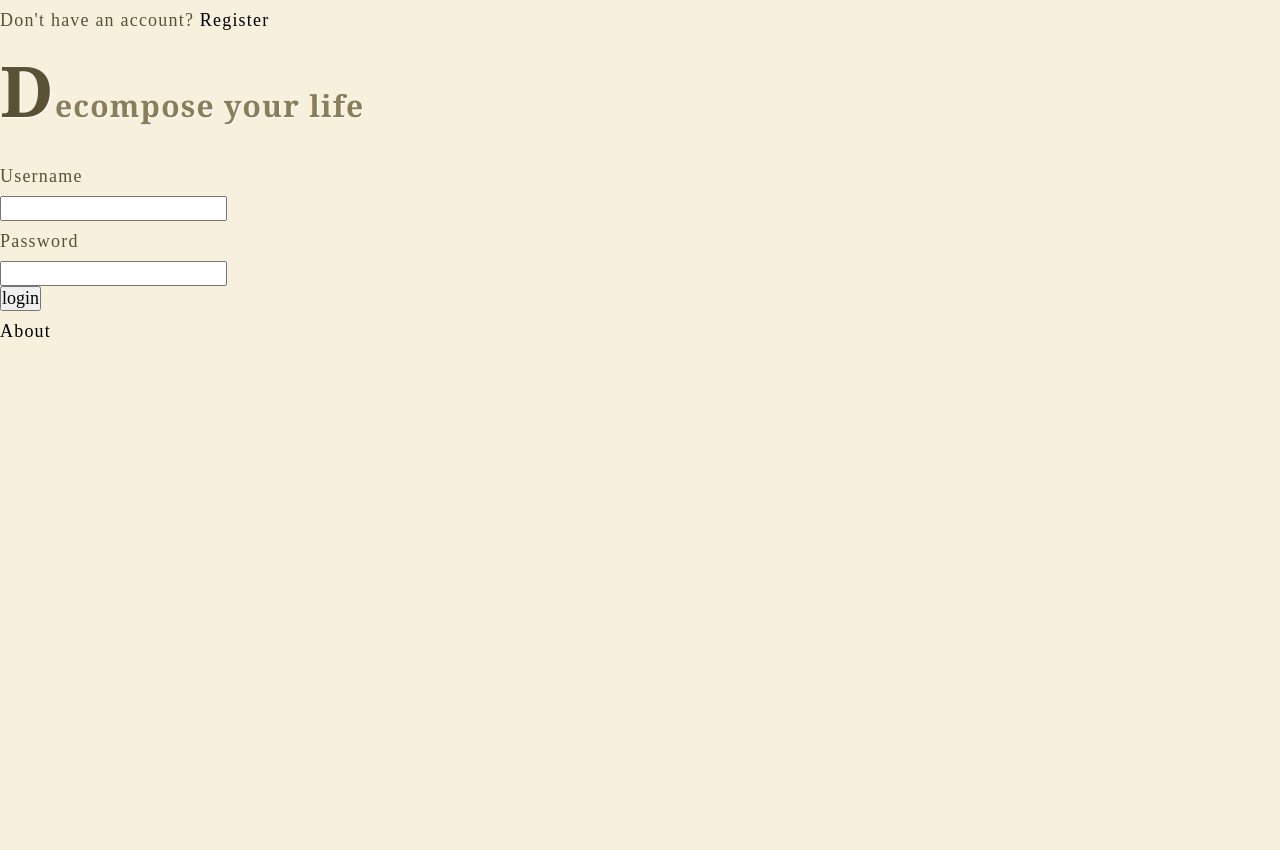
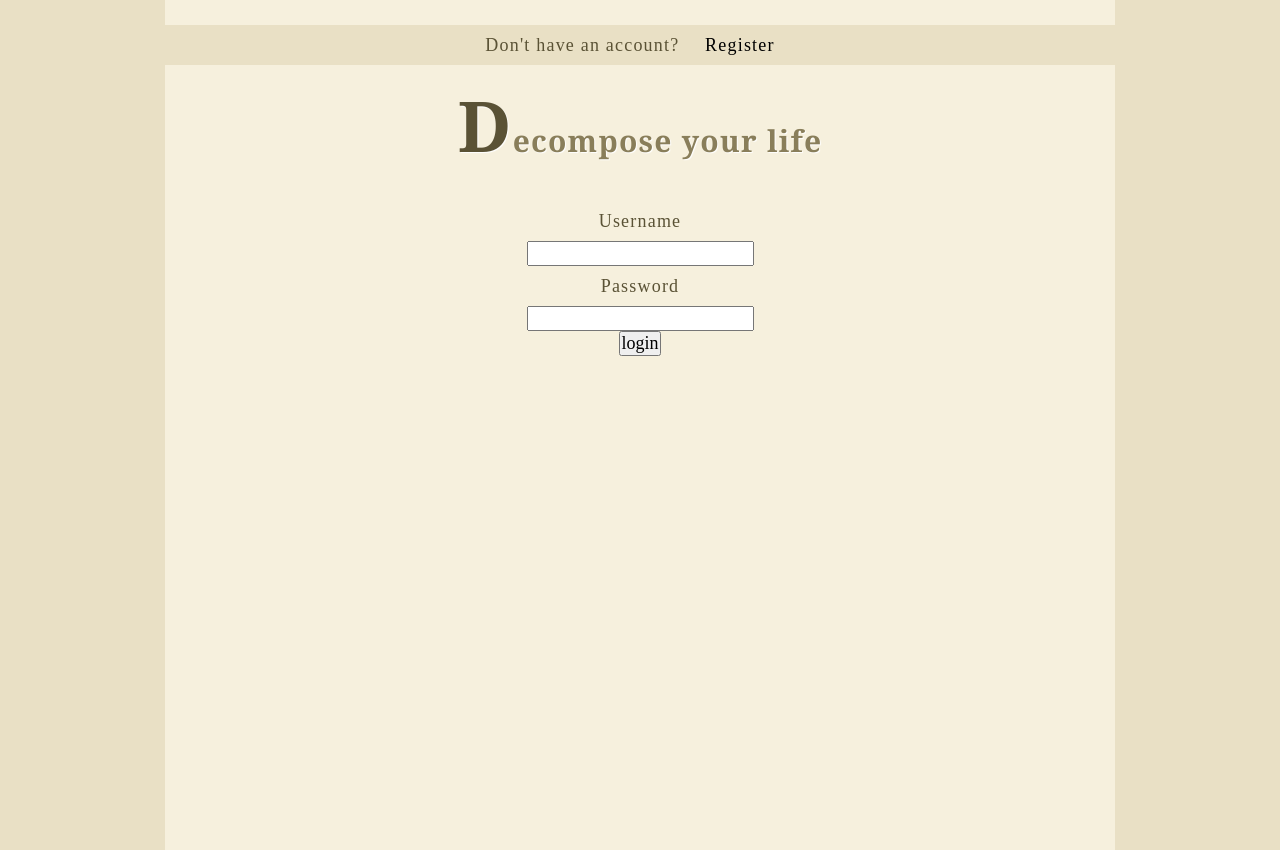
Before and after one commit to michelle/Decomposition, a Django app: page /login/ in a window 1280 px wide. Before the commit the page ends 337 px from the top, so only its background shows below. Run offline with Django 3.2, Linux system fonts and the light colour scheme; parts of the project's set-up code (start-up, migrations or seed data) failed here and were passed over; some libraries are stand-ins or nearby versions; some web fonts are replaced.

Commit message:
added styling tags

```diff
--- a/decomposition/templates/base.html
+++ b/decomposition/templates/base.html
@@ -12,12 +12,16 @@ html{color:#000;background:#FFF;}body,div,dl,dt,dd,ul,ol,li,pre,code,form,fields
 a {outline: none;} /* Gets rid of Firefox's dotted borders */
 a img {border: none;} /* Gets rid of IE's blue borders */
 
+.clear {
+  clear: both;
+}
+
 html, body {
   font-family: 'Fanwood Text', serif;
   font-size: 18px;
   line-height: 40px;
   letter-spacing:1.2px;
-  background-color: #f6f0dd;
+  background-color: #e9e0c5;
   color: #5a5235;
 }
 
@@ -38,15 +42,45 @@ a:hover {
 #header h1 {
   font-family: 'Lancelot', Georgia;
   font-size: 30px;
-  line-height: 60px;
+  line-height: 80px;
   color: #897e5a;
   text-shadow: 1px 1px 1px #fff;
 }
 
-.assignment {
+#header {
+  margin: 0 -25px 0 -25px;
+}
+
+#header a {
+  padding: 20px;
+  margin-bottom: 20px;
+  line-height: 30px;
+  -webkit-transition:background-color 450ms ease-in;
+  -moz-transition:background-color 450ms ease-in;
+  -o-transition:background-color 450ms ease-in;
+  transition:background-color 450ms ease-in;
+}
+
+#header a:hover {
+  background-color: #fff;
+  color: #000;
+}
+
+.inactive, .assignment {
   float: left;
-  width: 100px;
+  width: 200px;
   height: 150px;
+  background-color: #fff;
+  margin: 10px;
+  border-radius: 15px;
+  -webkit-transition:border-radius 250ms ease-in;
+  -moz-transition:border-radius 250ms ease-in;
+  -o-transition:border-radius 250ms ease-in;
+  transition:border-radius 250ms ease-in;
+}
+
+.inactive:hover, .assignment:hover {
+  border-radius: 0px;
 }
 
 .big {
@@ -56,8 +90,45 @@ a:hover {
 
 #wrap {
   margin: 0 auto;
+  text-align: center;
+  width: 900px;
+  background-color: #f6f0dd;
+  height: 100%;
+  padding: 25px;
+}
+
+#nav {
+  background-color: #e9e0c5;
+  width: 100%;
+}
+
+h2 {
+  font-size: 20px;
+}
+
+h3 {
+  font-size: 15px;
+  text-transform: uppercase;
+  font-weight: normal;
+}
+
+.inactive h2 {
 
 }
+
+.inactive h3 {
+
+}
+
+.assignment h2 {
+
+}
+
+.assignment h3 {
+
+}
+
+
 
 </style>
 {% endblock %}
@@ -71,16 +142,19 @@ a:hover {
   <!--Header-->
 
   <div id="header">
-
+  <div id="nav">
   {% block inHeader %}{% if inGuy %}
-  <a href='/'> Home</a>
+  <a href='/'>Home</a>
+  <a href='/logout/'>Logout</a>
+  <a href='/about/'>About</a>
   {% endif %}{% endblock %}
 
 
 
   {% block outHeader %}{% if not inGuy%}
-  <p> <a href='/login/'> Login </a> or <a href='register/'> Register </a> to track your assignments! </p>
+  <a href='/login/'> Login </a> or <a href='register/'> Register </a> to track your assignments! <a href='/about/'> About </a>
   {% endif %}{% endblock %}
+  </div>
 
   <h1><span class="big">D</span>ecompose your life</h1>
 
@@ -99,12 +173,12 @@ a:hover {
 
   <!--Footer-->
   {% block inFooter %}{% if inGuy %}
-  <a href='/logout/'> Logout </a>
   {% endif %}{% endblock %}
 
   {% block outFotter %}{% if not inGuy %}
-  <a href='/about/'> About </a>
+
   {% endif %}{% endblock %}
+  <div class="clear"></div>
   </div>
 </body>
 </html>
```
Also changed, not shown: decomposition/templates/dashboard.html (+5 -5 lines).
